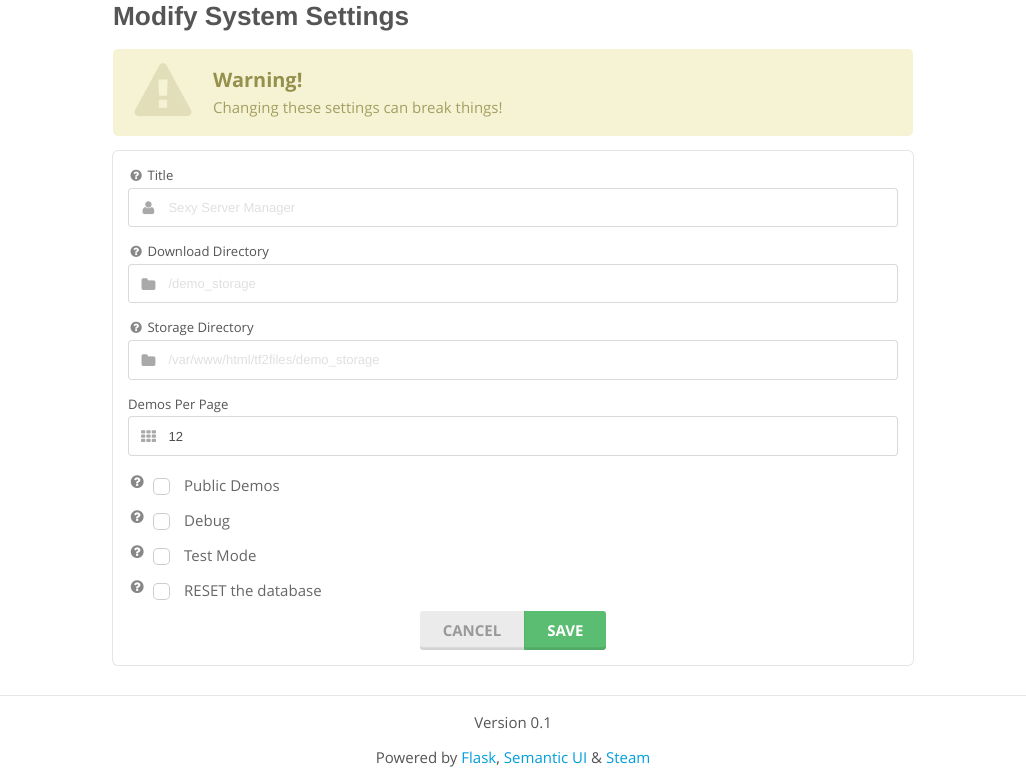
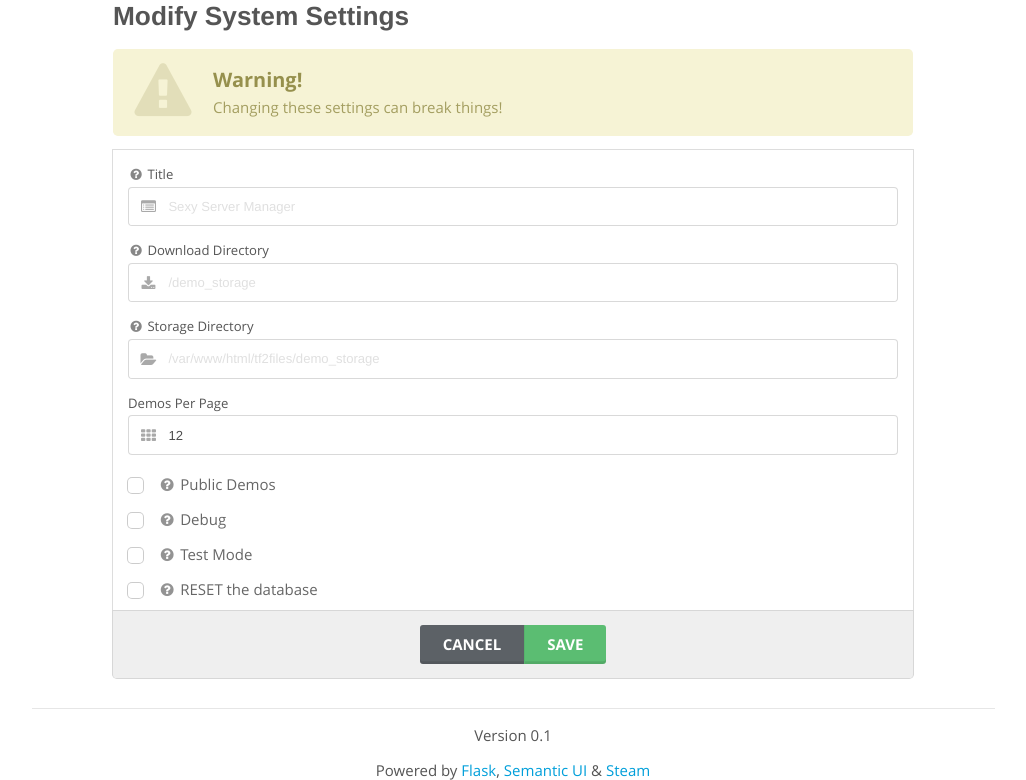
Before and after one commit to FernFerret/demobrowser, a Flask app: page /settings/ in a window 1280 px wide. Shown: the part 56-836 px from the top of the page, without its empty margins (127-1153 px from the left). Run offline with Flask 2, Linux system fonts and the light colour scheme; the visitor is signed in with stand-in values (Sample User, id 1); data comes from the database, SQL or seed files in the repository; some libraries are stand-ins or nearby versions; some web fonts are replaced.

Commit message:
Fixed settings layout

```diff
--- a/demobrowser/static/css/demobrowser.css
+++ b/demobrowser/static/css/demobrowser.css
@@ -2,10 +2,6 @@
         Highlighted Colors
 *******************************/
 
-::-webkit-selection {
-  background-color: #FFFFCC;
-  color: #555555;
-}
 ::-moz-selection {
   background-color: #FFFFCC;
   color: #555555;
@@ -58,20 +54,20 @@ body {
 
 body {
   font-family: "Open Sans", "Helvetica Neue", "Helvetica", "Arial", sans-serif;
-  margin: 0px;
-  padding: 0px;
+  margin: 0;
+  padding: 0;
   color: #555555;
   min-width: 320px;
 }
 
 p {
-  margin: 1em 0em;
+  margin: 1em 0;
 }
 p:first-child {
-  margin-top: 0em;
+  margin-top: 0;
 }
 p:last-child {
-  margin-bottom: 0em;
+  margin-bottom: 0;
 }
 
 /** Responsive options **/
@@ -84,10 +80,18 @@ p:last-child {
     width: 1324px;
     margin: auto;
   }
+  .container.main {
+    width: 1324px;
+    margin: auto;
+  }
 }
 
 @media only screen and (max-width : 1500px) {
   .container.wide {
+    width: 993px;
+    margin: auto;
+  }
+  .container.main {
     width: 993px;
     margin: auto;
   }
@@ -102,7 +106,10 @@ p:last-child {
     width: 662px;
     margin: auto;
   }
-
+  .container.main {
+    width: 662px;
+    margin: auto;
+  }
 }
 
 @media only screen and (max-width : 670px) {
@@ -114,4 +121,8 @@ p:last-child {
     width: 331px;
     margin: auto;
   }
+  .container.main {
+    width: 331px;
+    margin: auto;
+  }
 }
--- a/demobrowser/templates/layout-master.html
+++ b/demobrowser/templates/layout-master.html
@@ -42,7 +42,7 @@
         <a class="item active" href="{{ url_for('index') }}"><i class="block layout icon"></i>Demos</a>
       {% endif %}
     </div>
-    <div class="segment">
+    <div class="ui container main">
       <div id="globalmsgs">
         {% with messages = get_flashed_messages(with_categories=True) %}
           {% if messages %}
@@ -52,9 +52,11 @@
                 <i class="close icon"></i>
               </div>
             {% endfor %}
+            <div></div>
           {% endif %}
         {% endwith %}
       </div>
+
       {% block container %}{% endblock %}
       <div class="ui basic segment statistic">
         <div class="ui divider"></div>
--- a/demobrowser/templates/layout-narrow.html
+++ b/demobrowser/templates/layout-narrow.html
@@ -1,6 +1,6 @@
 {% extends "layout-master.html" %}
 {% block container %}
-  <div class="container narrow">
+  <div class="ui container narrow">
     {% block main %}{% endblock %}
   </div>
 {% endblock %}
--- a/demobrowser/templates/layout-wide.html
+++ b/demobrowser/templates/layout-wide.html
@@ -1,6 +1,6 @@
 {% extends "layout-master.html" %}
 {% block container %}
-  <div class="container wide">
+  <div class="ui container wide">
     {% block main %}{% endblock %}
   </div>
 {% endblock %}
--- a/demobrowser/templates/settings.html
+++ b/demobrowser/templates/settings.html
@@ -12,26 +12,26 @@
     </div>
   </div>
   <form id="myform" action="{{ url_for('settings') }}" method="POST">
-    <div class="ui form segment">
+    <div class="ui form segment attached">
       <div class="field">
         <label><i class="help icon link" data-position="left center" data-content="The title of this site"></i>Title</label>
         <div class="ui left labeled icon input">
           <input type="text" id="title" name="title" placeholder="Sexy Server Manager" value="{{ config.get('TITLE', '') }}">
-          <i class="user icon"></i>
+          <i class="browser icon"></i>
         </div>
       </div>
       <div class="field">
         <label><i class="help icon link" data-position="left center" data-content="Absolute url from the root of the site where the demos are stored"></i>Download Directory</label>
         <div class="ui left labeled icon input">
           <input type="text" id="download" name="download" placeholder="/demo_storage" value="{{ config.get('DEMO_DOWNLOAD_DIR', '') }}">
-          <i class="folder icon"></i>
+          <i class="download disk icon"></i>
         </div>
       </div>
       <div class="field">
         <label><i class="help icon link" data-position="left center" data-content="Directory where uploads are stored"></i>Storage Directory</label>
         <div class="ui left labeled icon input">
           <input type="text" id="storage" name="storage" placeholder="/var/www/html/tf2files/demo_storage" value="{{ config.get('DEMO_STORAGE_DIR', '') }}">
-          <i class="folder icon"></i>
+          <i class="folder open icon"></i>
         </div>
       </div>
       <div class="field">
@@ -42,38 +42,34 @@
         </div>
       </div>
       <div class="field">
-        <i class="help icon link" data-content="If enabled, anyone can see your demos without logging in. If not, you'll have to add each Steam ID yourself."></i>
         <div class="ui left labeled icon checkbox">
           <input type="checkbox" id="public" name="public" {% if config.get('DEMO_PUBLIC', False) %}checked{% endif %}>
-          <label for="public">Public Demos</label>
+          <label for="public"><i class="help icon link" data-content="If enabled, anyone can see your demos<br />without logging in. If not, you'll have to add<br />each Steam ID yourself."></i>Public Demos</label>
         </div>
       </div>
       <div class="field">
-        <i class="help icon link" data-position="left center" data-content="Turn Debug mode on/off. If debug mode is on, you'll see full stack traces for pages. Disable this for production systems."></i>
         <div class="ui checkbox">
           <input type="checkbox" id="debug" name="debug" {% if config.get('DEBUG', False) %}checked{% endif %}>
-          <label for="debug">Debug</label>
+          <label for="debug"><i class="help icon link" data-content="Turn Debug mode on/off. If debug mode is<br />on, you'll see full stack traces for pages.<br />Disable this for production systems."></i>Debug</label>
         </div>
       </div>
-      <div class="field">
-        <i class="help icon link" data-position="left center" data-content="Turn Test mode on/off. This allows offline logins. Disable this for production systems."></i>
+      <div class="inline field">
         <div class="ui checkbox">
           <input type="checkbox" id="test" name="test" {% if config.get('TEST', False) %}checked{% endif %}>
-          <label for="test">Test Mode</label>
+          <label for="test"><i class="help icon link" data-content="Turn Test mode on/off. This allows offline<br />logins. Disable this for production systems."></i>Test Mode</label>
         </div>
       </div>
-      <div class="field">
-        <i class="help icon link" data-position="left center" data-content="CLEARS the database. I'll probably delete this later. ONLY for testing."></i>
+      <div class="inline field">
         <div class="ui checkbox">
           <input type="checkbox" id="cleardb" name="cleardb">
-          <label for="cleardb">RESET the database</label>
+          <label for="cleardb"><i class="help icon link" data-content="<b>REMOVES all records from the database.</b><br />I'll probably delete this later. <b>ONLY for<br />testing.</b>"></i>RESET the database</label>
         </div>
       </div>
-      <div class="ui statistic">
+    </div>
+    <div class="ui message secondary bottom attached statistic">
       <div class="ui buttons">
-          <a href="{{ url_for('index') }}" class="ui button">Cancel</a>
+        <a href="{{ url_for('index') }}" class="ui black button">Cancel</a>
         <div onclick="$('#myform').submit()" class="ui positive button">Save</div>
-        </div>
       </div>
     </div>
   </form>
```
Lines whose indentation alone changed are shown as unchanged.
